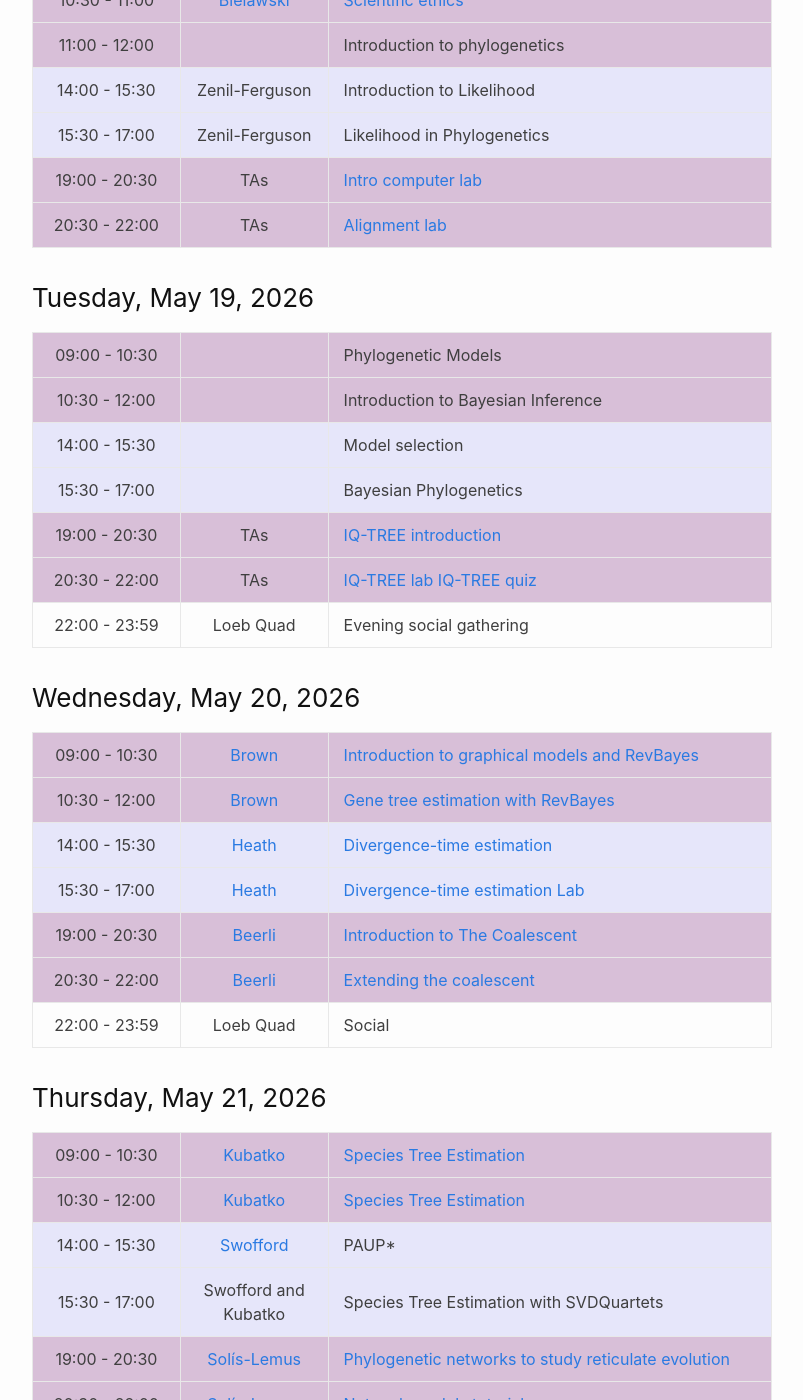
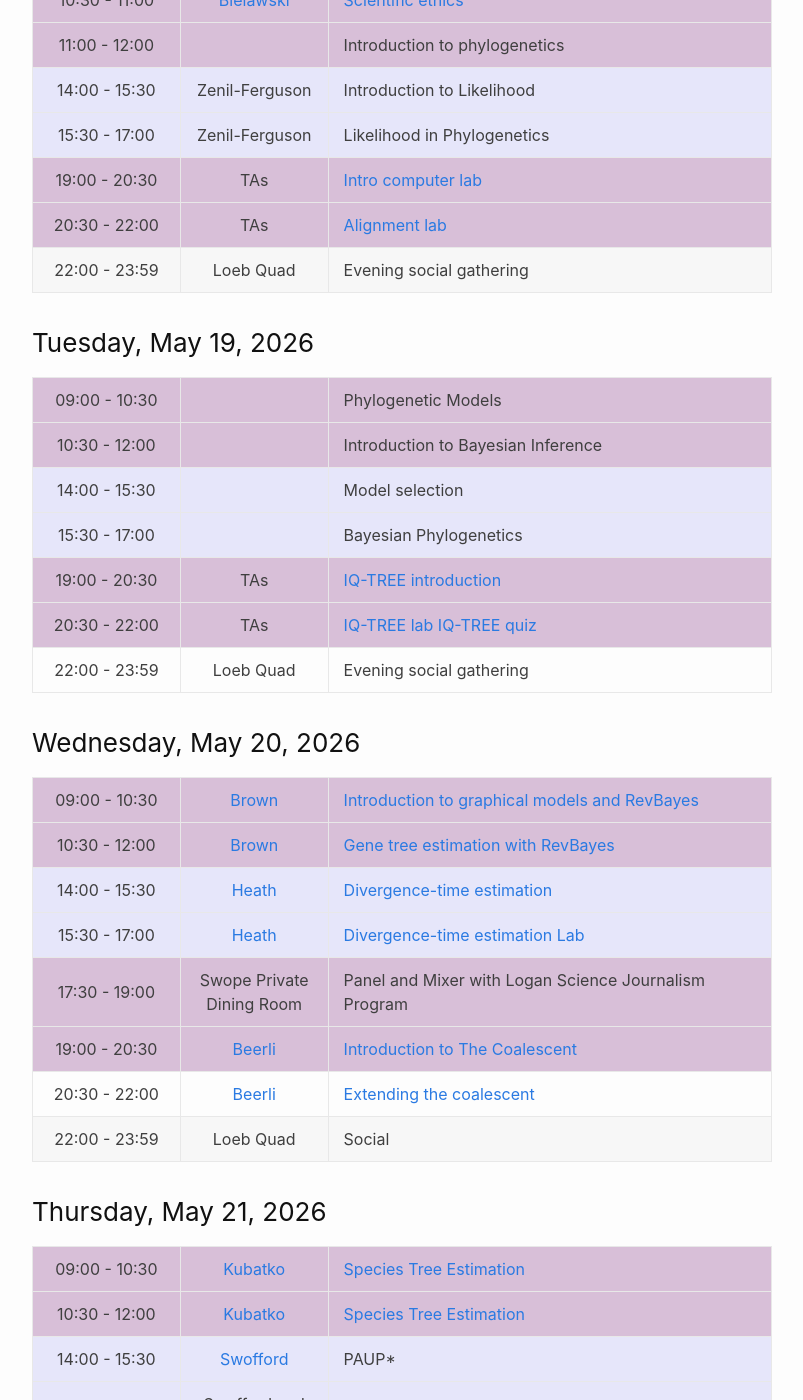
Before and after one commit to molevolworkshop/molevolworkshop.github.io, a Jekyll site: the page built from schedule.md, in a window 1280 px wide and 1400 px high, scrolled down 787 px. Shown: the whole window, without its empty margins (238-1041 px from the left). Built offline with Jekyll 4.4.1, drawn with Linux system fonts in a browser that asks for light colours.

Commit message:
Add social on Mon and mixer on Wed

```diff
--- a/schedule.md
+++ b/schedule.md
@@ -24,6 +24,7 @@
  15:30 - 17:00 | Zenil-Ferguson                       | Likelihood in Phylogenetics
  19:00 - 20:30 | TAs                                  | [Intro computer lab](/labs/intro/)
  20:30 - 22:00 | TAs                                  | [Alignment lab](/labs/alignment/)
+ 22:00 - 23:59 | Loeb Quad                            | Evening social gathering
 {: .daily-schedule-mon}
 
 ### Tuesday, May 19, 2026
@@ -45,6 +46,7 @@
  10:30 - 12:00 | [Brown](/faculty-brown/)             | [Gene tree estimation with RevBayes](https://revbayes.github.io/tutorials/ctmc/)
  14:00 - 15:30 | [Heath](/faculty-heath/)             | [Divergence-time estimation](https://figshare.com/articles/Bayesian_Divergence-Time_Estimation_Lecture/6849005)
  15:30 - 17:00 | [Heath](/faculty-heath/)             | [Divergence-time estimation Lab](https://revbayes.github.io/tutorials/fbd_simple)
+ 17:30 - 19:00 | Swope Private Dining Room            | Panel and Mixer with Logan Science Journalism Program
  19:00 - 20:30 | [Beerli](/faculty-beerli/)           | [Introduction to The Coalescent]({{ site.baseurl }}/faculty/beerli/pdf/coalescence1-mbl2025.pdf)
  20:30 - 22:00 | [Beerli](/faculty-beerli/)           | [Extending the coalescent]({{ site.baseurl }}/faculty/beerli/pdf/coalescence2-mbl2025.pdf)
  22:00 - 23:59 | Loeb Quad                            | Social
```
